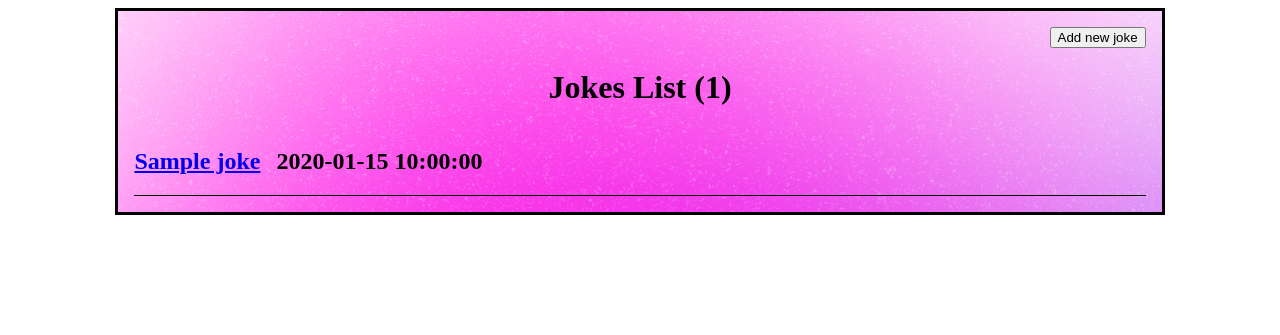
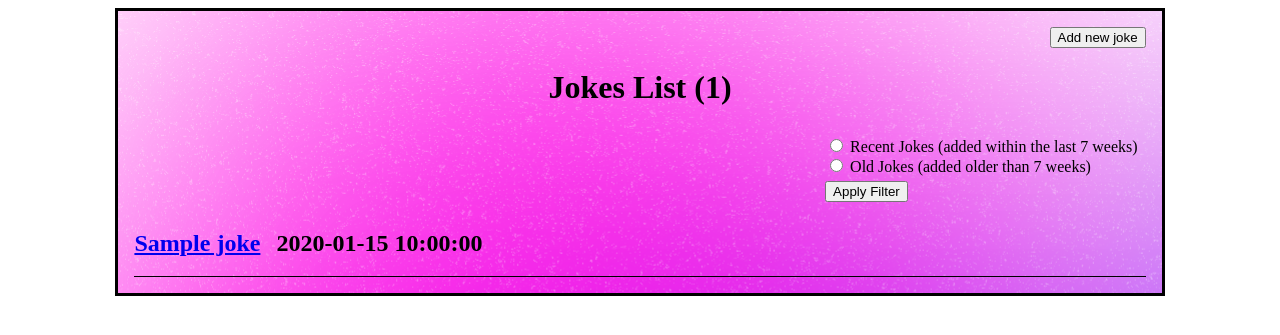
Before and after one commit to codedrian/jokes-crud, a CodeIgniter app: page /jokes-crud/ in a window 1280 px wide. Shown: the top 335 px of the page. Run offline with CodeIgniter, Linux system fonts and the light colour scheme; tables that the repository leaves empty or names only in its code hold one stand-in row (values such as "Sample post").

Commit message:
Added filter form

```diff
--- a/application/views/index.php
+++ b/application/views/index.php
@@ -19,6 +19,14 @@ defined('BASEPATH') or exit('No direct script access allowed');
 		<header>
 			<h1>Jokes List (<?= count($jokes) ?>)</h1>
 		</header>
+		<form action="<?= base_url('JokesController/filter_jokes') ?>" method="post" class="filter-jokes">
+			<input type="radio" id="recent" name="filter" value="recent">
+			<label for="recent">Recent Jokes (added within the last 7 weeks)</label><br>
+			<input type="radio" id="old" name="filter" value="old">
+			<label for="old">Old Jokes (added older than 7 weeks)</label><br>
+			<button type="submit">Apply Filter</button>
+		</form>
+
 		<?php foreach ($jokes as $joke) : ?>
 			<div class='joke-card'>
 				<h2><a href="<?= base_url('JokesController/view_joke' . '/' . $joke['id']) ?>"><?= $joke['title'] ?></a></h2>
```
